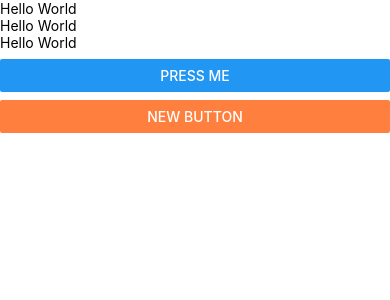
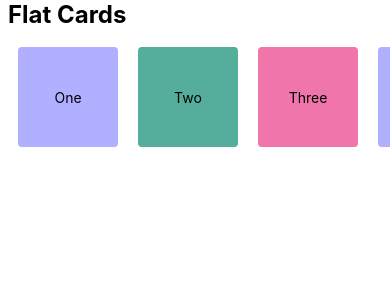
Before and after one commit to wali55/newapp, a React Native app: screen / in a window 390 px wide. Shown: the top 300 px of the page. Built offline with nearby package versions, Linux system fonts and the light colour scheme.

Commit message:
flat cards

```diff
--- a/App.tsx
+++ b/App.tsx
@@ -1,42 +1,15 @@
+import {View, Text, SafeAreaView, ScrollView} from 'react-native';
 import React from 'react';
+import FlatCards from './components/FlatCards';
 
-import {
-  View,
-  Text,
-  SafeAreaView,
-  Button,
-  Alert,
-  StyleSheet,
-} from 'react-native';
-
-function App() {
+const App = () => {
   return (
     <SafeAreaView>
-      <View>
-        <Text>Hello World</Text>
-        <Text>Hello World</Text>
-        <Text>Hello World</Text>
-        <View style={styles.bottomMargin}>
-          <Button
-            title="press me"
-            onPress={() => Alert.alert('button pressed')}
-          />
-        </View>
-
-        <Button
-          title="new button"
-          color="#FF7F3E"
-          onPress={() => Alert.alert('button pressed')}
-        />
-      </View>
+      <ScrollView>
+        <FlatCards />
+      </ScrollView>
     </SafeAreaView>
   );
-}
-
-const styles = StyleSheet.create({
-  bottomMargin: {
-    marginVertical: 8,
-  },
-});
+};
 
 export default App;
--- /dev/null
+++ b/components/FlatCards.tsx
@@ -0,0 +1,47 @@
+import {StyleSheet, Text, View} from 'react-native';
+import React from 'react';
+
+export default function FlatCards() {
+  return (
+    <View>
+      <Text style={styles.headingText}>Flat Cards</Text>
+      <View style={styles.container}>
+        <View style={[styles.box, styles.box1]}><Text>One</Text></View>
+        <View style={[styles.box, styles.box2]}><Text>Two</Text></View>
+        <View style={[styles.box, styles.box3]}><Text>Three</Text></View>
+        <View style={[styles.box, styles.box1]}><Text>One</Text></View>
+      </View>
+    </View>
+  );
+}
+
+const styles = StyleSheet.create({
+  container: {
+    flex: 1,
+    flexDirection: 'row',
+    alignItems: 'flex-end',
+    padding: 8
+  },
+  box: {
+    height: 100,
+    width: 100,
+    margin: 10,
+    borderRadius: 4,
+    justifyContent: 'center',
+    alignItems: 'center'
+  },
+  headingText: {
+    fontSize: 24,
+    fontWeight: 'bold',
+    paddingHorizontal: 8
+  },
+  box1: {
+    backgroundColor: '#B1AFFF'
+  },
+  box2: {
+    backgroundColor: '#55AD9B'
+  },
+  box3: {
+    backgroundColor: '#F075AA'
+  }
+});
--- a/index.js
+++ b/index.js
@@ -5,6 +5,6 @@
 import {AppRegistry} from 'react-native';
 import App from './App';
 import {name as appName} from './app.json';
-import AppPro from './AppPro';
+// import AppPro from './AppPro';
 
-AppRegistry.registerComponent(appName, () => AppPro);
+AppRegistry.registerComponent(appName, () => App);
```
Also changed, not shown: AppPro.tsx (+40 -4 lines), components/ElevatedCards.tsx (added, +12 -0 lines).
